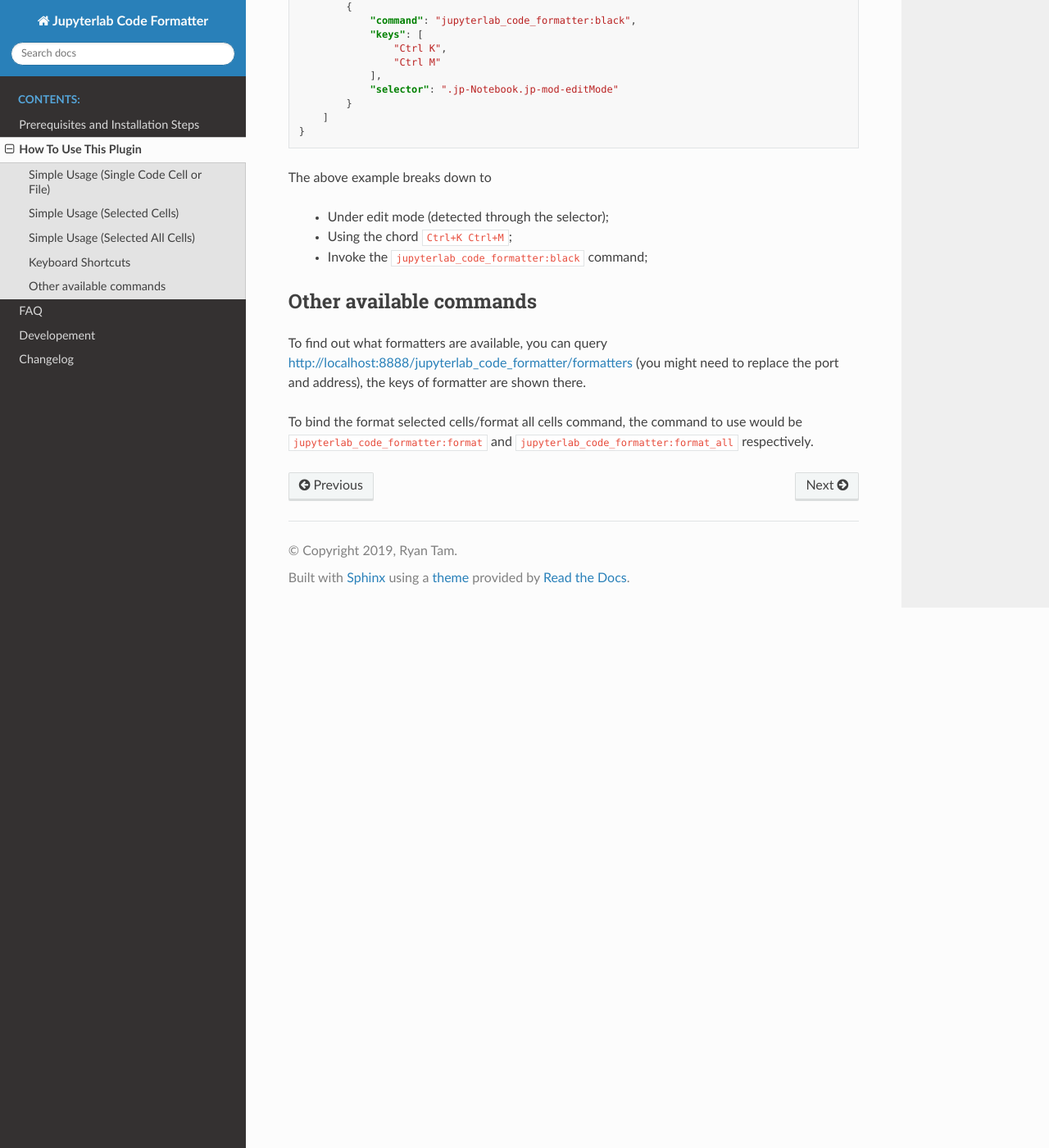
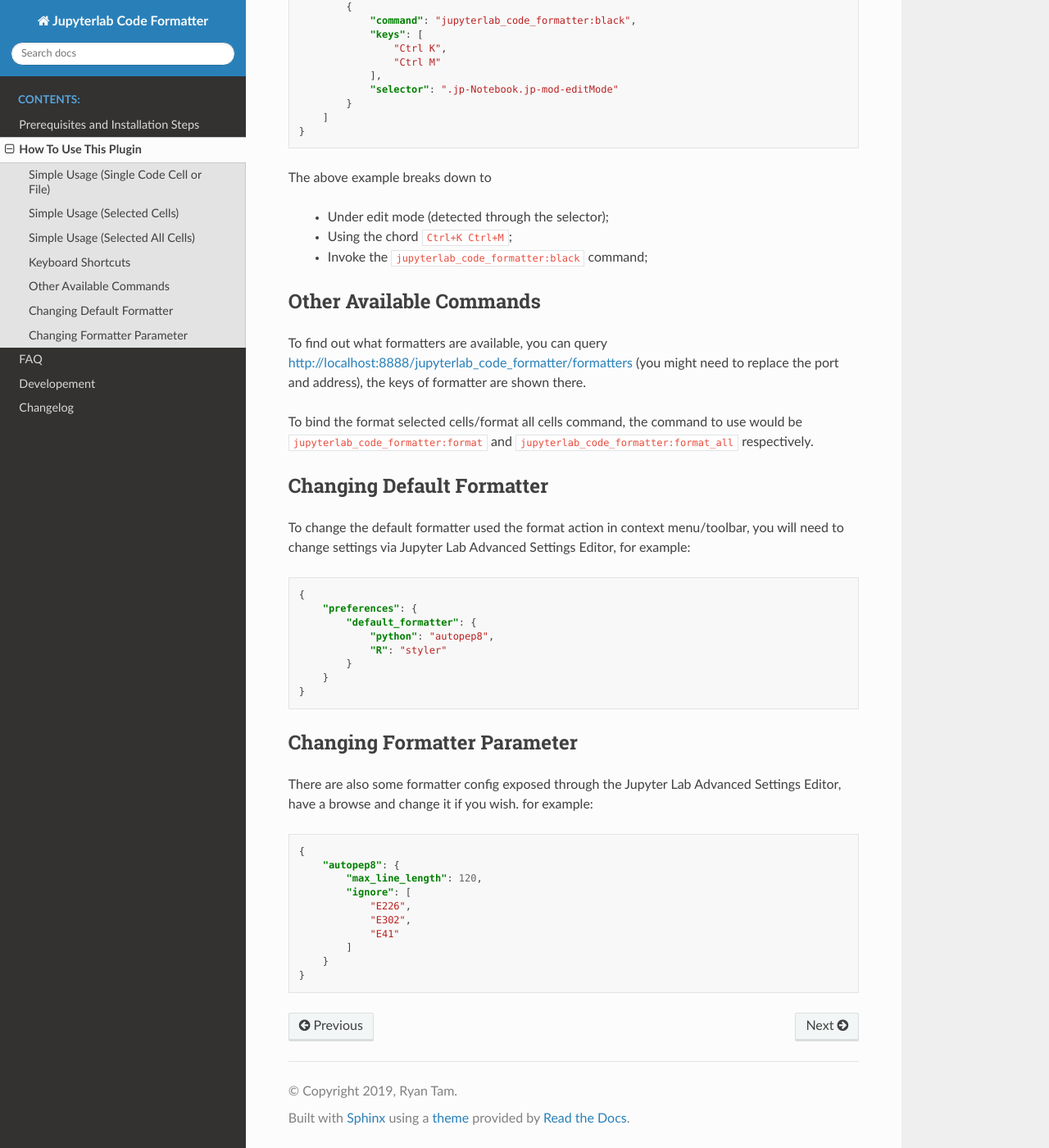
Before and after one commit to jupyterlab-contrib/jupyterlab_code_formatter, a Sphinx documentation site: the page built from docs/how-to-use.rst, in a window 1280 px wide and 1400 px high, scrolled down 947 px. Shown: the whole window at 82% size. Built offline with Sphinx 7.4.7 and the Read the Docs theme 2.0.0, drawn with Linux system fonts in a browser that asks for light colours; some of the changed text lies outside the part shown.

Commit message:
docs: Document how to set parameter and default formatter

```diff
--- a/docs/how-to-use.rst
+++ b/docs/how-to-use.rst
@@ -14,7 +14,7 @@
 
 .. important::
 
-    This uses the default formatter defined in config. See <TODO> for more info.
+    This uses the default formatter defined in config. See :ref:`Changing Default Formatter` for more info.
 
 
 Simple Usage (Selected All Cells)
@@ -24,7 +24,7 @@
 
 .. important::
 
-    This uses the default formatter defined in config. See <TODO> for more info.
+    This uses the default formatter defined in config. See :ref:`Changing Default Formatter` for more info.
 
 Keyboard Shortcuts
 ------------------
@@ -53,9 +53,46 @@
     - Invoke the :code:`jupyterlab_code_formatter:black` command;
 
 
-Other available commands
+Other Available Commands
 ------------------------
 
 To find out what formatters are available, you can query http://localhost:8888/jupyterlab_code_formatter/formatters (you might need to replace the port and address), the keys of formatter are shown there.
 
 To bind the format selected cells/format all cells command, the command to use would be :code:`jupyterlab_code_formatter:format` and :code:`jupyterlab_code_formatter:format_all` respectively.
+
+
+.. _Changing Default Formatter:
+
+Changing Default Formatter
+--------------------------
+
+To change the default formatter used the format action in context menu/toolbar, you will need to change settings via Jupyter Lab Advanced Settings Editor, for example:
+
+.. code-block:: json
+
+    {
+        "preferences": {
+            "default_formatter": {
+                "python": "autopep8",
+                "R": "styler"
+            }
+        }
+    }
+
+Changing Formatter Parameter
+----------------------------
+
+There are also some formatter config exposed through the Jupyter Lab Advanced Settings Editor, have a browse and change it if you wish. for example:
+
+.. code-block:: json
+
+    {
+        "autopep8": {
+            "max_line_length": 120,
+            "ignore": [
+                "E226",
+                "E302",
+                "E41"
+            ]
+        }
+    }
```
